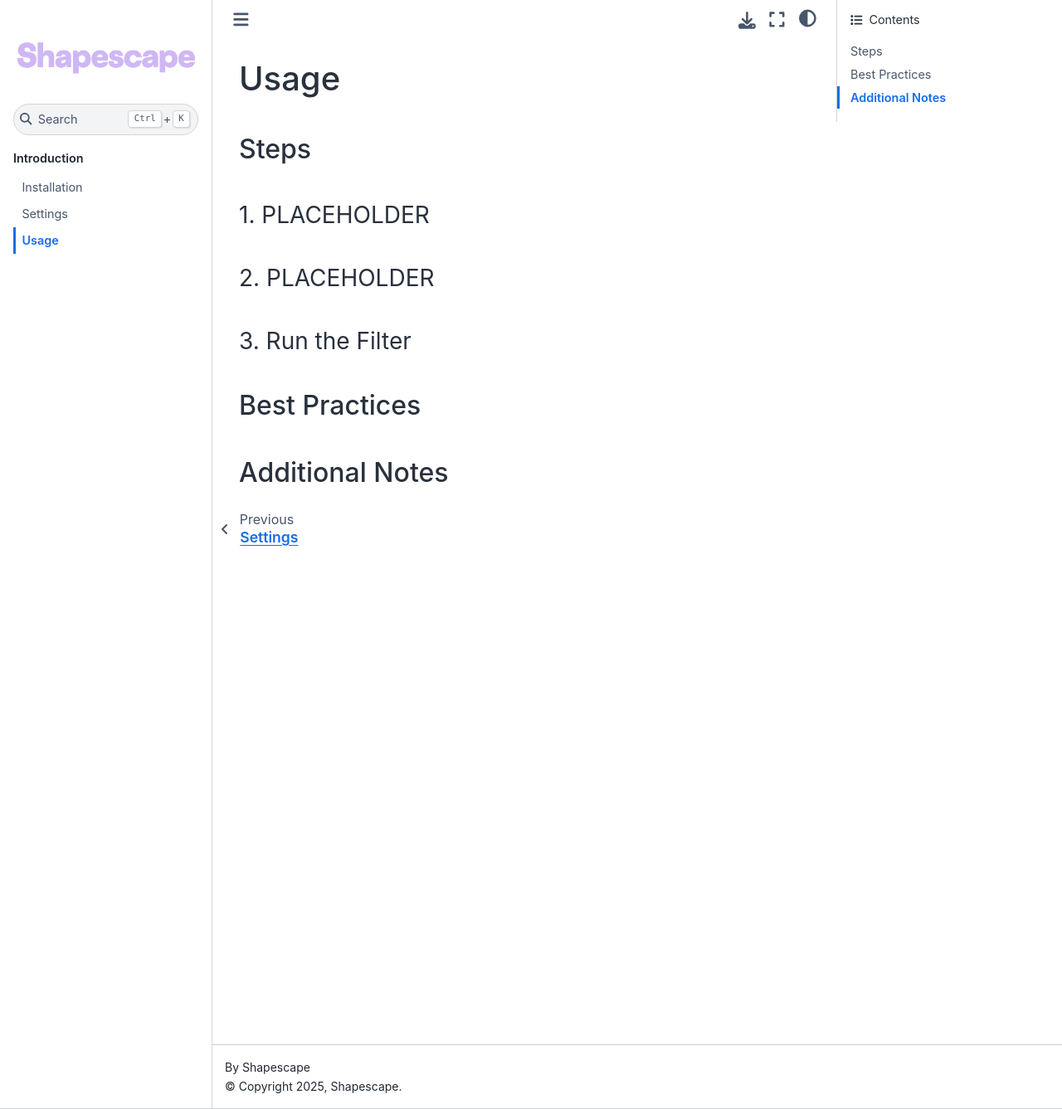
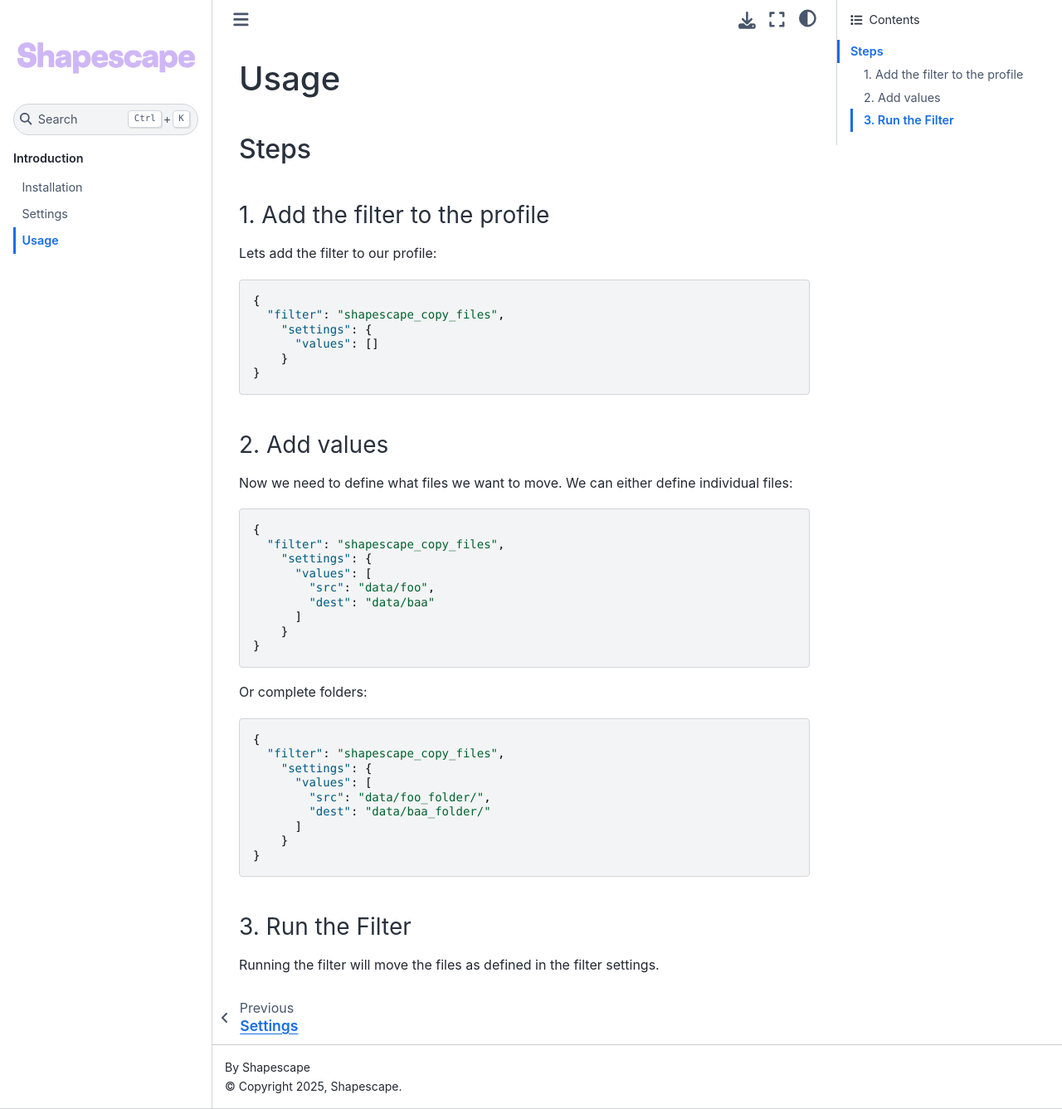
Before and after one commit to ShapescapeMC/Shapescape-Copy-Files, a Sphinx documentation site: the page built from docs/introduction/usage.md, in a window 1280 px wide and 1337 px high. Shown: the whole window at 83% size. Built offline with Sphinx 7.4.7 and the Sphinx Book theme 1.1.4, drawn with Linux system fonts in a browser that asks for light colours.

Commit message:
Updated the usage page for the documentation.

````diff
--- a/docs/introduction/usage.md
+++ b/docs/introduction/usage.md
@@ -2,12 +2,41 @@
 
 ## Steps
 
-### 1. PLACEHOLDER
+### 1. Add the filter to the profile
+Lets add the filter to our profile:
+``` json
+{
+  "filter": "shapescape_copy_files",
+    "settings": {
+      "values": []
+    }
+}
+```
+### 2. Add values
+Now we need to define what files we want to move. We can either define individual files:
+``` json
+{
+  "filter": "shapescape_copy_files",
+    "settings": {
+      "values": [
+        "src": "data/foo",
+        "dest": "data/baa"
+      ]
+    }
+}
+```
 
-### 2. PLACEHOLDER
-
+Or complete folders:
+``` json
+{
+  "filter": "shapescape_copy_files",
+    "settings": {
+      "values": [
+        "src": "data/foo_folder/",
+        "dest": "data/baa_folder/"
+      ]
+    }
+}
+```
 ### 3. Run the Filter
-
-## Best Practices
-
-## Additional Notes
+Running the filter will move the files as defined in the filter settings.
````
